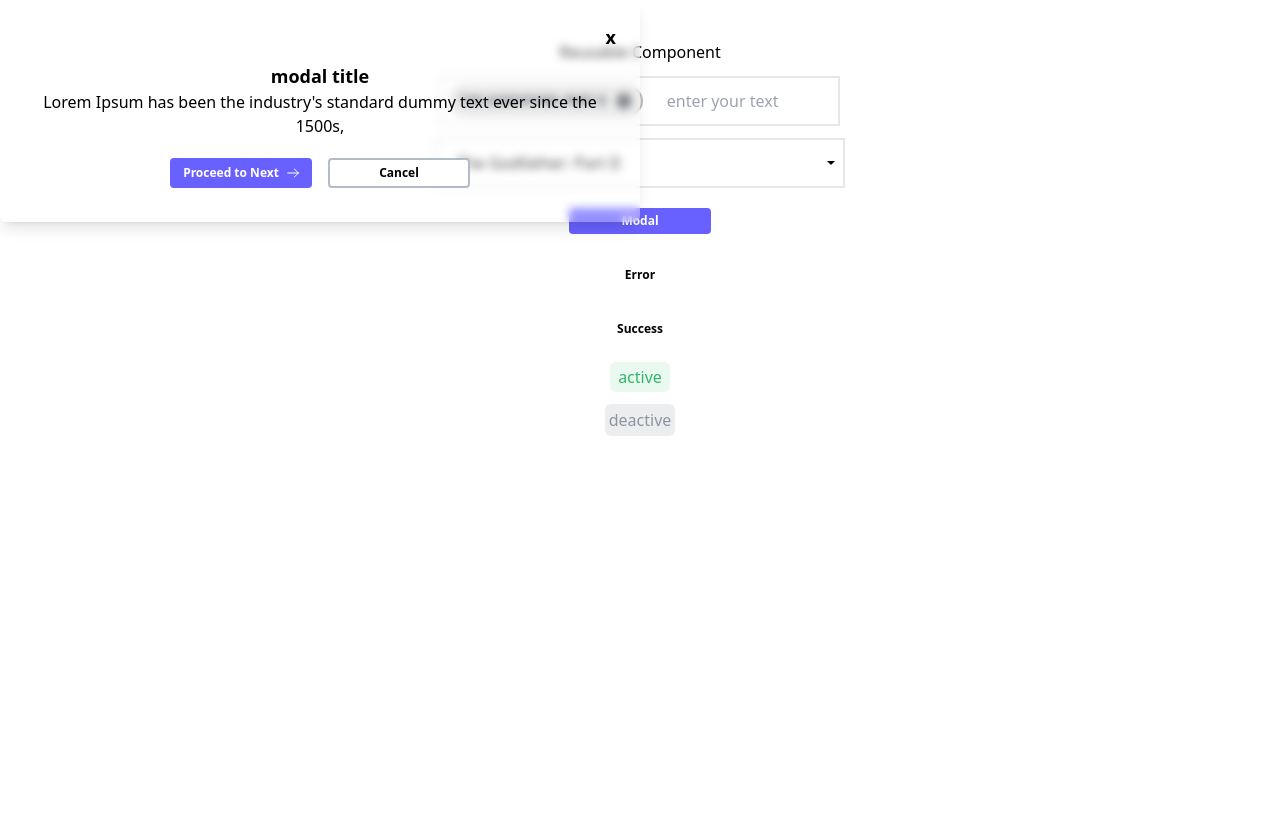
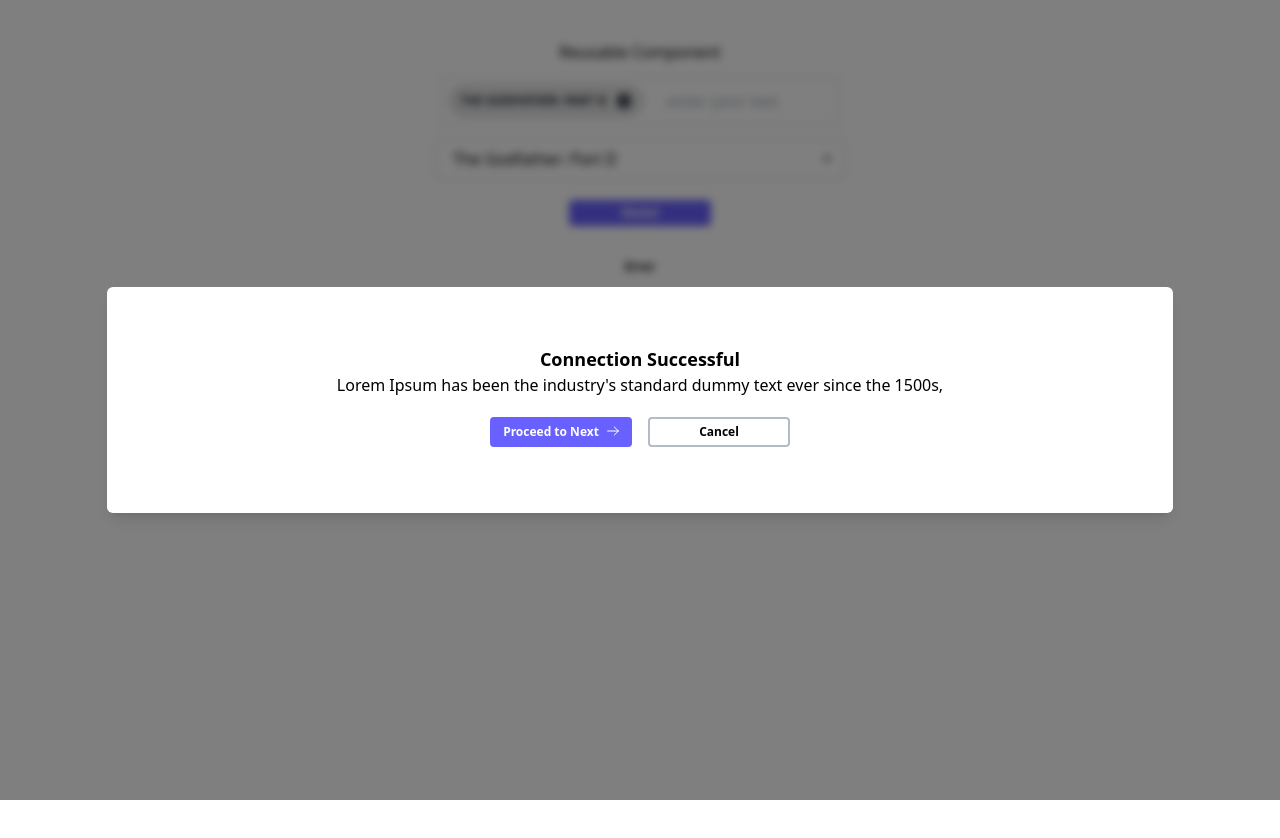
Before and after one commit to Ganes769/component, a React (Vite) app: page / in a window 1280 px wide. Both pictures are taken after a click on the button "Modal". Built offline with nearby package versions, Linux system fonts and the light colour scheme.

Commit message:
deatil modal

```diff
--- a/src/App.tsx
+++ b/src/App.tsx
@@ -14,31 +14,46 @@ import Button from "./components/Button";
 import { ToastContainer, toast } from "react-toastify";
 import { toastConfig } from "./components/Toaster/toastConfig";
 import Chip from "./components/Chip";
+import Icon from "./components/Icon";
+import DetailsModal from "./components/DetailsModal";
+import ModalContent from "./components/ModalContent";
 function App() {
   const { errorMsg, successMsg } = useToasthook();
-  const modalref = useRef<any>(null);
+  const modalref = useRef<{
+    show: (title: string, message: string) => void;
+    cancel: () => void;
+  }>(null);
   function showModal() {
-    modalref?.current?.show();
+    modalref?.current?.show(
+      "Connection Successful",
+      "Lorem Ipsum has been the industry's standard dummy text ever since the 1500s,"
+    );
   }
+  // Detail modal
+  const [showDetailModal, setShowDeatailModal] = useState<boolean>(false);
+
+  function displayDetailModal() {
+    setShowDeatailModal(true);
+  }
+
   const [defaultChips, setdefaulatChips] = useState<OptionPropTypes[]>([
     {
       id: "1",
       name: "The Godfather: Part II",
     },
   ]);
-  const [field, setField] = useState<OptionPropTypes>({
+  const [value, setValue] = useState<OptionPropTypes>({
     id: "1",
     name: "The Godfather: Part II",
   });
   const handleFieldChange = (value: OptionPropTypes) => {
     console.log("Selected values are :", value);
-    setField(value);
+    setValue(value);
   };
   const handleChipChange = (value: OptionPropTypes[]) => {
     setdefaulatChips(value);
     console.log("selected tags are ", value);
   };
-
   const options: OptionPropTypes[] = [
     {
       id: "1",
@@ -62,18 +77,52 @@ function App() {
     },
     { id: "66", name: "The Shawshank Redemption" },
   ];
+  function onAccept() {
+    console.log("proceed to next");
+  }
+  function closeModal() {
+    modalref?.current?.cancel();
+    console.log("cancel model");
+  }
+  type reportType = {
+    title: string;
+    id: string;
+    detail: string;
+  };
+  const report: reportType[] = [
+    {
+      title: "Report Name",
+      id: "1",
+      detail: "My template",
+    },
+    {
+      title: "Database",
+      id: "2",
+      detail: "MySql",
+    },
+    {
+      title: "Host",
+      id: "3",
+      detail: "111.222.1.11",
+    },
+    {
+      title: "Port",
+      id: "4",
+      detail: "8000",
+    },
+  ];
 
   return (
     <>
       <div className="w-1/3 flex justify-center items-center flex-col gap-3 mt-10 mx-auto">
         Reusable Component
         <MultipleChip
-          defaultChip={defaultChips}
+          value={defaultChips}
           options={options}
-          handleChange={handleChipChange}
+          onChange={handleChipChange}
         />
         <Autocompletefield
-          field={field}
+          value={value}
           onChange={handleFieldChange}
           options={options}
         />
@@ -84,12 +133,7 @@ function App() {
           title="Modal"
           variant="standard"
         />
-        <Modal
-          message="Lorem Ipsum has been the industry's standard dummy text ever since
-              the 1500s,"
-          ref={modalref}
-          title="modal title"
-        />
+        <Modal onCancel={closeModal} onAccept={onAccept} ref={modalref} />
         {/* //Toaster */}
         <Button
           onClick={() => errorMsg("Title", "description")}
@@ -106,8 +150,21 @@ function App() {
         {/* chips  */}
         <Chip status="active" />
         <Chip status="deactive" />
+        <ToastContainer {...toastConfig} />
+        <div className="bg-red-800"></div>
+        <DetailsModal
+          showModal={showDetailModal}
+          setShowModal={setShowDeatailModal}
+        >
+          <ModalContent report={report} />
+        </DetailsModal>
+        <Button
+          onClick={() => displayDetailModal()}
+          title="Details Modal"
+          hasIcon={false}
+          variant="plain"
+        />
       </div>
-      <ToastContainer {...toastConfig} />
     </>
   );
 }
--- a/src/components/Autocompletefield.tsx
+++ b/src/components/Autocompletefield.tsx
@@ -1,13 +1,14 @@
-import React, { useState } from "react";
-import { IoMdArrowDropdown } from "react-icons/io";
+import React, { MouseEvent, useEffect, useRef, useState } from "react";
+import { IoMdArrowDropdown, IoMdArrowDropup } from "react-icons/io";
 import { MdArrowDropUp } from "react-icons/md";
 import { OptionPropTypes } from "../App";
+import Icon from "./Icon";
 
-type AutoCompleteFieldProps = {
+interface AutoCompleteFieldProps {
   options: OptionPropTypes[];
   onChange: (value: OptionPropTypes) => void;
-  field?: OptionPropTypes;
-};
+  value?: OptionPropTypes;
+}
 
 export interface DropdownTypes {
   name: string;
@@ -16,10 +17,10 @@ export interface DropdownTypes {
 
 export default function Autocompletefield({
   options,
-  field,
+  value,
   onChange,
 }: AutoCompleteFieldProps) {
-  const [userInput, setUserInput] = useState<string>(field?.name || "");
+  const [userInput, setUserInput] = useState<string>(value?.name || "");
   const [isOptionOpen, setisOptionOpen] = useState<boolean>(false);
   const [suggestions, setSuggestions] = useState<OptionPropTypes[]>(options);
 
@@ -42,29 +43,46 @@ export default function Autocompletefield({
       )
     );
   }
-  console.log(field);
+  function toggleList(e: MouseEvent) {
+    e.stopPropagation();
+    setisOptionOpen((prev) => !prev);
+  }
+  const boxRef = useRef<HTMLDivElement>(null);
+  useEffect(() => {
+    window.onclick = (event) => {
+      if (boxRef.current && !boxRef.current.contains(event.target as Node)) {
+        isOptionOpen && setisOptionOpen(false);
+      }
+    };
+  }, [isOptionOpen]);
+
+  console.log(isOptionOpen);
   return (
-    <div className="relative w-[410px]">
-      <div className="flex p-1 items-center justify-between border-2">
+    <div
+      ref={boxRef}
+      onClick={() => setisOptionOpen(true)}
+      className={`relative  w-[410px]`}
+    >
+      <div className="flex  items-center justify-between border-2">
         <input
           value={userInput}
           onChange={handleInputChange}
           onFocus={() => setisOptionOpen(true)}
-          className="h-full focus:border-transparent active:border-transparent px-4 py-2 border-none focus:outline-none focus:ring-2 focus:ring-transparent"
+          className="h-full w-full focus:border-transparent active:border-transparent px-4 py-2 border-none focus:outline-none focus:ring-2 focus:ring-transparent"
           type="text"
           placeholder="enter your text"
         />
-        {isOptionOpen ? (
-          <MdArrowDropUp onClick={() => setisOptionOpen(false)} />
-        ) : (
-          <IoMdArrowDropdown onClick={() => setisOptionOpen(true)} />
-        )}
+        <div className="cursor-pointer mr-2" onClick={toggleList}>
+          {isOptionOpen ? (
+            <IoMdArrowDropup onClick={toggleList} />
+          ) : (
+            <IoMdArrowDropdown onClick={toggleList} />
+          )}
+        </div>
       </div>
       <ul
-        className={` bg-white shadow-md mt-2  rounded-md w-full absolute overflow-y-auto  ${
-          isOptionOpen
-            ? "block border-2 border-[#8C94A0]"
-            : "border-none hidden "
+        className={` bg-white h-[200px] shadow-md mt-2 scrollbar rounded-md w-full absolute overflow-y-auto  ${
+          isOptionOpen ? "block" : "border-none hidden "
         }`}
       >
         {isOptionOpen &&
@@ -72,7 +90,7 @@ export default function Autocompletefield({
             <li
               key={index}
               onClick={() => handleClickSuggestion(value)}
-              className={`p-2 text-black hover:bg-gray-300 ${
+              className={`p-2 text-black bg-red- hover:bg-gray-300 ${
                 value.name == userInput && "bg-[#F2F4F7]"
               } `}
             >
--- /dev/null
+++ b/src/components/DetailsModal.tsx
@@ -0,0 +1,39 @@
+import { ReactNode } from "react";
+
+interface Props {
+  children: ReactNode;
+  showModal: boolean;
+  setShowModal: (show: boolean) => void;
+}
+
+function DetailModal({ children, showModal, setShowModal }: Props) {
+  console.log("modal visibility", showModal);
+  return (
+    <>
+      {showModal && (
+        <div
+          onClick={() => {
+            setShowModal(false);
+            console.log(showModal);
+          }}
+          className="fixed inset-0 z-10 flex items-center justify-center bg-black bg-opacity-50 backdrop-sm"
+        >
+          <div
+            onClick={(e) => e.stopPropagation()}
+            className="shadow-lg rounded-md flex flex-col justify-center  bg-white"
+          >
+            <span
+              onClick={() => setShowModal(false)}
+              className="flex justify-end mx-3 my-[1px] "
+            >
+              X
+            </span>
+            {children}
+          </div>
+        </div>
+      )}
+    </>
+  );
+}
+
+export default DetailModal;
--- a/src/components/Modal.tsx
+++ b/src/components/Modal.tsx
@@ -1,19 +1,34 @@
-import { forwardRef, useImperativeHandle, useState } from "react";
+import {
+  MutableRefObject,
+  forwardRef,
+  useImperativeHandle,
+  useState,
+} from "react";
 import Button from "./Button";
 import Icon from "./Icon";
 
 interface Props {
-  title: string;
-  message: string;
+  onAccept: () => void;
+  onCancel?: () => void;
 }
 
-const Modal = forwardRef<any, Props>(({ title }, ref) => {
+const Modal = forwardRef<
+  { show: (title: string, message: string) => void; cancel: () => void },
+  Props
+>(({ onAccept, onCancel }, ref) => {
+  const [title, setTitle] = useState<string>();
+  const [message, setMessage] = useState<string>();
   const [showModal, setShowModal] = useState(false);
   useImperativeHandle(
     ref,
     () => ({
-      show: () => {
+      show: (title: string, message: string) => {
         setShowModal(true);
+        setTitle(title);
+        setMessage(message);
+      },
+      cancel: () => {
+        setShowModal(false);
       },
     }),
     []
@@ -22,23 +37,20 @@ const Modal = forwardRef<any, Props>(({ title }, ref) => {
   return (
     <>
       {showModal && (
-        <div className=" fixed w-1/2 h-[222px] left-0 right-0 top-0 z-10 overflow-auto justify-center bg-white shadow-lg bg-opacity-30 backdrop-blur-sm items-center rounded-md">
-          <div className="flex justify-end px-6 mt-6">
-            <h1
+        <div
           onClick={() => setShowModal(false)}
-              className="text-black font-semibold cursor-pointer text-[18px]"
+          className="fixed inset-0 z-10 flex items-center justify-center bg-black bg-opacity-50 backdrop-blur-sm"
         >
-              x
-            </h1>
-          </div>
-          <div className="w-full flex flex-col items-center px-6 my-3">
+          <div
+            onClick={(e) => e.stopPropagation()}
+            className="h-[226px] w-10/12 shadow-lg rounded-md flex flex-col items-center justify-center bg-white"
+          >
+            <div className="w-full flex flex-col items-center justify-center px-6 my-3">
               <h1 className="text-black font-bold text-[18px]">{title}</h1>
-            <p className="text-black text-center px-md ">
-              Lorem Ipsum has been the industry's standard dummy text ever since
-              the 1500s,
-            </p>
+              <p className="text-black text-center px-md">{message}</p>
               <div className="flex mt-3 w-full justify-center">
                 <Button
+                  onClick={onAccept}
                   title="Proceed to Next"
                   hasIcon={true}
                   icon={<Icon name="forWardRight" size={12} />}
@@ -46,12 +58,13 @@ const Modal = forwardRef<any, Props>(({ title }, ref) => {
                   variant="standard"
                 />
                 <Button
-                onClick={() => setShowModal(false)}
+                  onClick={onCancel}
                   title="Cancel"
                   hasIcon={false}
                   iconPos="end"
                   variant="outline"
                 />
+              </div>
             </div>
           </div>
         </div>
--- /dev/null
+++ b/src/components/ModalContent.tsx
@@ -0,0 +1,28 @@
+type reportType = {
+  title: string;
+  id: string;
+  detail: string;
+};
+interface Props {
+  report: reportType[];
+}
+export default function ModalContent({ report }: Props) {
+  return (
+    <div className="h-full w-full p-4 flex flex-col items-start justify-start">
+      <div className="mb-3">
+        <h1 className="text-[16px] font-semibold">View Details</h1>
+        <p className="text-[12px] text-[#798290]">
+          Lorem Ipsum has been the industry's standard dummy.
+        </p>
+      </div>
+      <div className="w-full grid grid-cols-2 gap-y-3">
+        {report.map((item) => (
+          <div key={item.id} className=" flex flex-col mr-6">
+            <h1 className="text-[16px] font-semibold">{item.title}</h1>
+            <p className="text-[12px] text-[#798290]"> {item.detail}.</p>
+          </div>
+        ))}
+      </div>
+    </div>
+  );
+}
--- a/src/components/MultipleChip.tsx
+++ b/src/components/MultipleChip.tsx
@@ -1,32 +1,34 @@
-import React, { useEffect, useState } from "react";
+import React, { useEffect, useRef, useState } from "react";
 import { OptionPropTypes } from "../App";
 import { IoMdCloseCircle } from "react-icons/io";
-type AutoCompleteFieldProps = {
+
+interface AutoCompleteFieldProps {
   options: OptionPropTypes[];
-  handleChange: (value: OptionPropTypes[]) => void;
-  defaultChip: OptionPropTypes[];
-};
+  onChange: (value: OptionPropTypes[]) => void;
+  value: OptionPropTypes[];
+}
 
-export default function MultipleChip({
-  options,
-  handleChange,
-  defaultChip,
-}: AutoCompleteFieldProps) {
-  useEffect(() => {
-    setSelectedOption(defaultChip);
-  }, []);
+function MultipleChip({ options, onChange, value }: AutoCompleteFieldProps) {
   const [suggestions, setSuggestions] = useState<OptionPropTypes[]>(options);
   const [option, setOption] = useState<string>("");
   const [isOptionOpen, setisOptionOpen] = useState<boolean>(false);
   const [selectedOption, setSelectedOption] = useState<OptionPropTypes[]>([]);
-
-  function hadleClickSuggestion(value: any, index: number) {
+  const boxRef = useRef<HTMLDivElement>(null);
+  useEffect(() => {
+    window.onclick = (event) => {
+      if (boxRef.current && !boxRef.current.contains(event.target as Node)) {
+        // console.log("clicked outside ");
+        isOptionOpen && setisOptionOpen(false);
+      }
+    };
+    setSelectedOption(value);
+  }, [value, isOptionOpen]);
+  function hadleClickSuggestion(value: OptionPropTypes, index: number) {
     const isDuplicate = selectedOption.some((item) => item.id === value.id);
     if (!isDuplicate) {
-      setOption(value[index]);
       const newSelectedOption = [...selectedOption, value];
       setSelectedOption(newSelectedOption);
-      handleChange(newSelectedOption);
+      onChange(newSelectedOption);
       setisOptionOpen(false);
       setSuggestions(options);
       setOption("");
@@ -35,6 +37,7 @@ export default function MultipleChip({
       handleDeleteChip(value.id);
     }
   }
+
   function handleInputChange(e: React.ChangeEvent<HTMLInputElement>) {
     setOption(e.target.value);
     setisOptionOpen(true);
@@ -44,14 +47,19 @@ export default function MultipleChip({
       )
     );
   }
+
   function handleDeleteChip(id: string) {
-    setSelectedOption((selectedOption) =>
-      selectedOption.filter((item) => item.id !== id)
-    );
+    const newSelectedOption = selectedOption.filter((item) => item.id !== id);
+    setSelectedOption(newSelectedOption);
+    onChange(newSelectedOption);
   }
-  console.log;
+
   return (
-    <div className="relative min-w-[400px] max-w-[360px]">
+    <div
+      onClick={() => setisOptionOpen(true)}
+      ref={boxRef}
+      className="relative min-w-[400px] max-w-[360px]"
+    >
       <div className="flex flex-row flex-wrap border-2">
         {selectedOption.map((item) => (
           <span
@@ -59,10 +67,12 @@ export default function MultipleChip({
             className="border-2 border-[#BCBDBC] m-2 inline-flex items-center whitespace-nowrap  rounded-full font-semibold  bg-[#E9E9E8] py-1 px-2 font-sans text-xs  uppercase text-gray-900"
           >
             <span className="mr-2 cursor-pointer ">{item.name}</span>
-            <IoMdCloseCircle
-              size={18}
-              onClick={() => handleDeleteChip(item.id)}
-            />
+            <span>
+              <IoMdCloseCircle
+                size={18}
+                onClick={() => handleDeleteChip(item.id)}
+              />
+            </span>
           </span>
         ))}
         <input
@@ -74,15 +84,15 @@ export default function MultipleChip({
           placeholder="enter your text"
         />
       </div>
-      <ul className="bg-white w-full shadow-md rounded-md absolute z-10">
+      <ul className="bg-white mt-2 w-full scrollbar  overflow-y-auto shadow-md rounded-md absolute z-10">
         {isOptionOpen &&
           suggestions.map((value, index) => (
             <li
               key={index}
               onClick={() => hadleClickSuggestion(value, index)}
               className={`p-2 text-black hover:bg-gray-300 ${
-                selectedOption.some((item) => item.id == value.id) &&
-                "bg-[#EAF5FE]"
+                selectedOption.some((item) => item.id === value.id) &&
+                "bg-[#F2F4F7]"
               }`}
             >
               {value.name}
@@ -93,122 +103,4 @@ export default function MultipleChip({
   );
 }
 
-// import React, { useState } from "react";
-// import Tag from "./Tag";
-// export type ChipPropTypes = {
-//   name: string;
-//   id: number;
-// };
-// export default function Autocompletefield() {
-//   const data: ChipPropTypes[] = [
-//     {
-//       id: 1,
-//       name: "Hello",
-//     },
-//     {
-//       id: 2,
-//       name: "Hello1",
-//     },
-//     {
-//       id: 3,
-//       name: "Hello2",
-//     },
-//     {
-//       id: 4,
-//       name: "Hello3",
-//     },
-//     {
-//       id: 5,
-//       name: "Hello4",
-//     },
-//   ];
-//   console.log(data);
-//   const [option, setOption] = useState<string>("");
-//   const [suggestion, setShowSuggestions] = useState<boolean>(false);
-//   const [selectOption, setSelectedOption] = useState<ChipPropTypes[]>([]);
-//   function handleClickSuggestion(
-//     data: any,
-//     value: ChipPropTypes,
-//     index: number
-//   ) {
-//     const isDuplicate = selectOption.some((item) => item.id === value.id);
-//     if (!isDuplicate) {
-//       setOption(data[index]);
-// setSelectedOption([...selectOption, value]);
-// setShowSuggestions(false);
-//     } else {
-//       handleDeleteChip(value.id);
-//     }
-//   }
-//   function handleDeleteChip(id: number) {
-//     setSelectedOption((selectOption) =>
-//       selectOption.filter((item) => item.id !== id)
-//     );
-//   }
-//   return (
-//     <div className="flex flex-col">
-//       <div className="flex relative ">
-//         {selectOption.map((item) => (
-//           <Tag handleDelete={handleDeleteChip} item={item} />
-//         ))}
-
-//         <input
-//           onChange={(e) => setOption(e.target.value)}
-//           onFocus={() => setShowSuggestions(true)}
-//           placeholder="choose the value..."
-//           type="text"
-//           className="w-full focus:border-transparent active:border-transparent px-4 py-2 border-none  rounded-md focus:outline-none focus:ring-2 focus:ring-transparent"
-//         />
-//       </div>
-//       <div className="mt-2 flex flex-wrap">
-//         <ul className="bg-white mt-2 shadow-md shadow-gray-600 w-full rounded-lg">
-//           {suggestion &&
-//             data.map((value, index) => (
-//               <li
-//                 key={index}
-//                 onClick={() => handleClickSuggestion(data, value, index)}
-//                 className="p-2 text-black hover:bg-gray-300"
-//               >
-//                 {value.name}
-//               </li>
-//             ))}
-//         </ul>{" "}
-//       </div>
-//     </div>
-//   );
-// }
-
-// <div className="justify-start items-start  space-y-2 flex  p-2">
-// <div className=" flex flex-wrap items-center justify-center  mt-2 ">
-// {selectOption.map((item) => (
-//   <Tag handleDelete={handleDeleteChip} item={item} />
-// ))}
-// </div>
-
-//       <div className="flex flex-col  justify-start  items-start">
-{
-  /* <input
-  onChange={(e) => setOption(e.target.value)}
-  onFocus={() => setShowSuggestions(true)}
-  placeholder="choose the value..."
-  type="text"
-  className="px-4 py-2 ml-2 border-2 focus:outline-none focus:border-transparent active:border-transparent"
-/> */
-}
-
-{
-  /* <ul className="bg-white mt-2 shadow-md shadow-gray-600 w-full rounded-lg">
-  {suggestion &&
-    data.map((value, index) => (
-      <li
-        key={index}
-        onClick={() => handleClickSuggestion(data, value, index)}
-        className="p-2 text-black hover:bg-gray-300"
-      >
-        {value.name}
-      </li>
-    ))}
-</ul> */
-}
-//       </div>
-//     </div>
+export default MultipleChip;
```
Also changed, not shown: src/index.css (+17 -6 lines), src/components/IconCollection.svg. Lines whose indentation alone changed are shown as unchanged.
